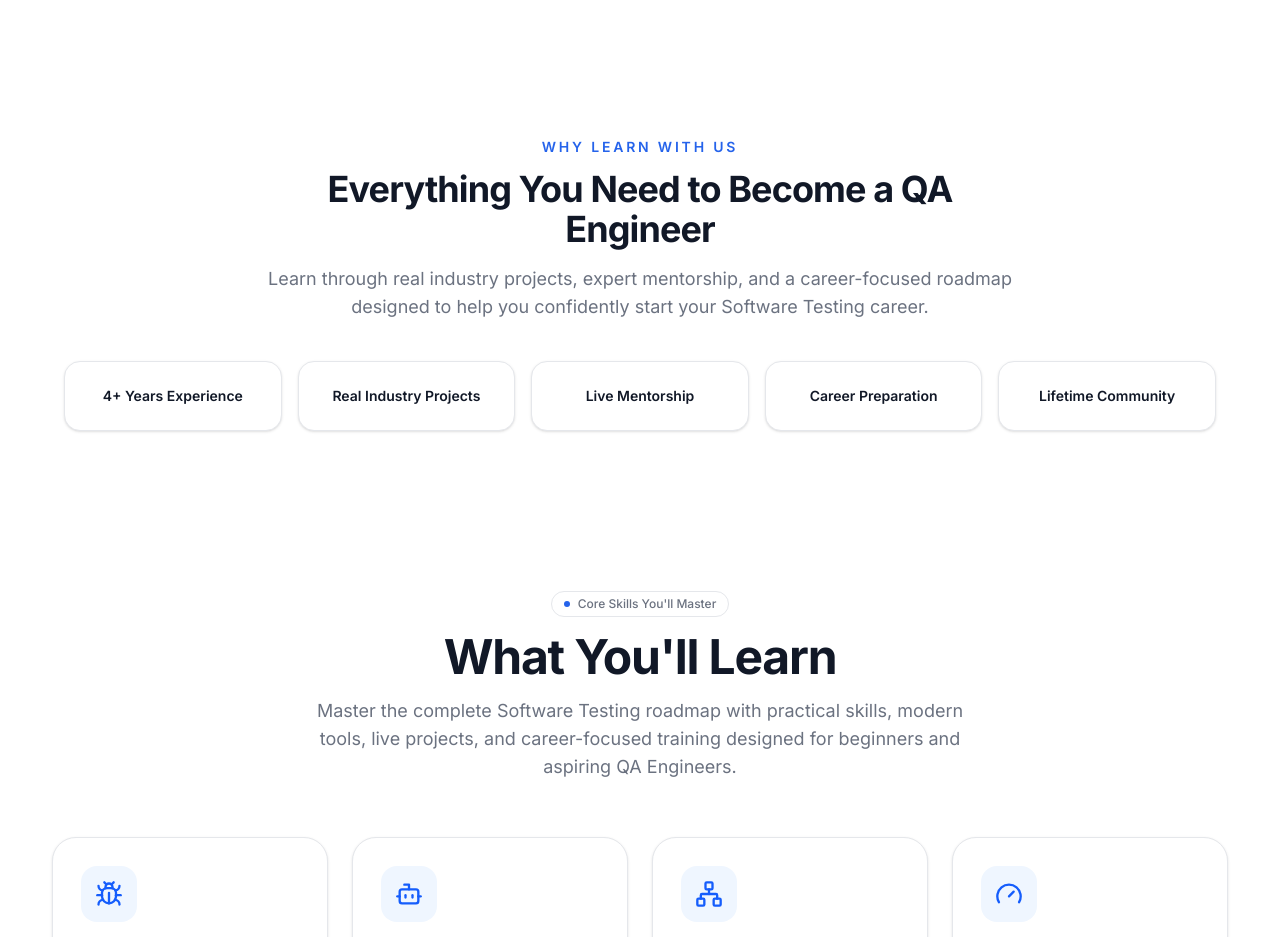
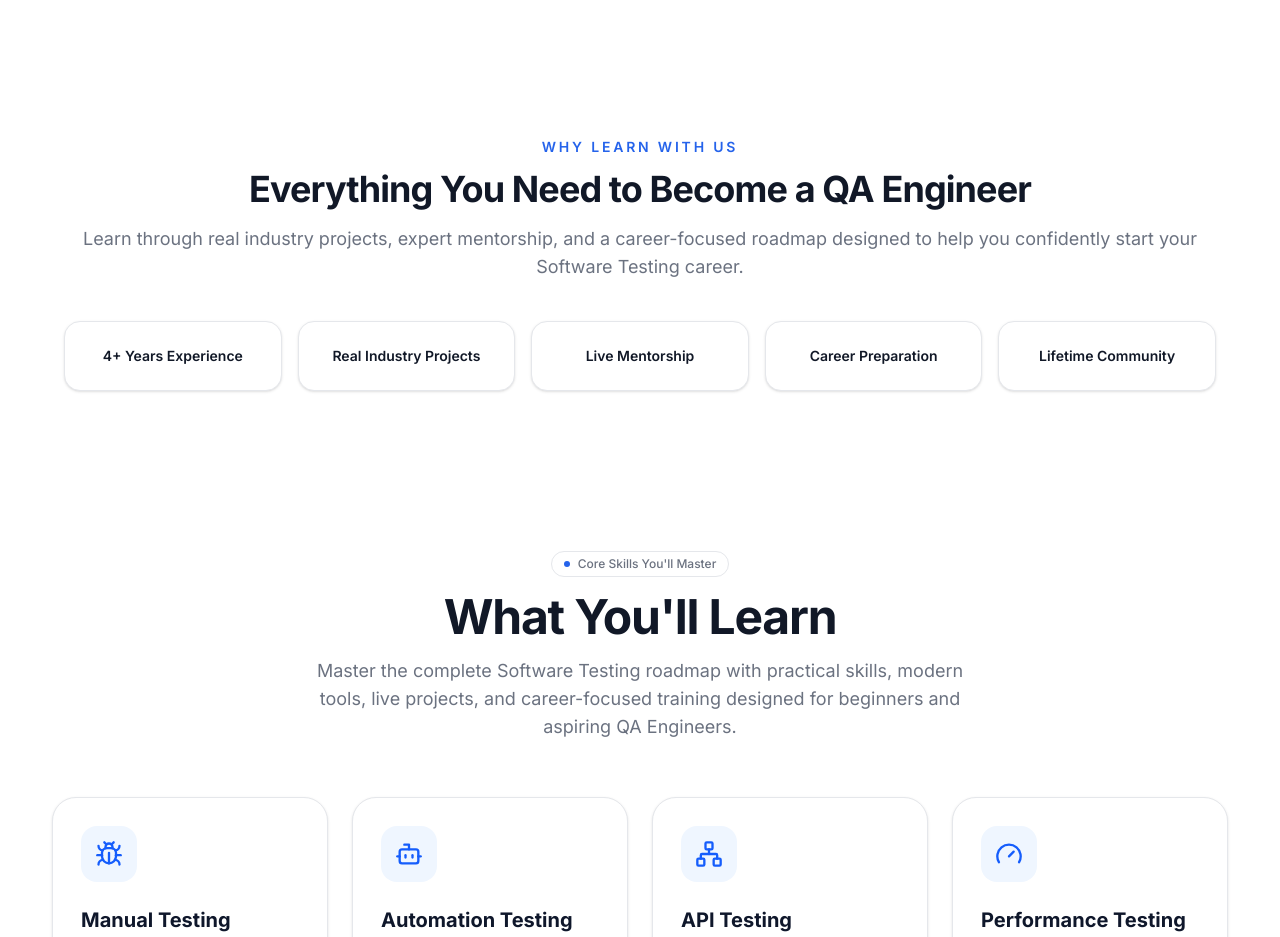
Before and after one commit to Abdullah1055/sqa-with-abdullah, a Next.js app: page / in a window 1280 px wide. Shown: the part 1260-2197 px from the top of the page. Built offline with nearby package versions, Linux system fonts and the light colour scheme.

Commit message:
Homepage UI Change

```diff
--- a/src/components/sections/trust-section.tsx
+++ b/src/components/sections/trust-section.tsx
@@ -10,7 +10,7 @@ export function TrustSection() {
   return (
     <section className="py-12 lg:py-16">
       <div className="container-page">
-        <div className="mx-auto max-w-3xl text-center">
+        <div className="mx-auto max-w-7xl text-center">
           <p className="text-sm font-semibold uppercase tracking-[0.2em] text-primary">
             Why Learn With Us
           </p>
@@ -30,7 +30,7 @@ export function TrustSection() {
           {highlights.map((item) => (
             <div
               key={item}
-              className="rounded-2xl border border-border bg-background px-5 py-6 text-center shadow-sm transition-all duration-300 hover:-translate-y-1 hover:border-primary hover:shadow-md"
+              className="group cursor-pointer rounded-2xl border border-border bg-white px-5 py-6 text-center shadow-sm transition-all duration-300 hover:-translate-y-1 hover:border-primary hover:bg-primary hover:shadow-xl"
             >
               <p className="text-sm font-semibold text-foreground">{item}</p>
             </div>
```
